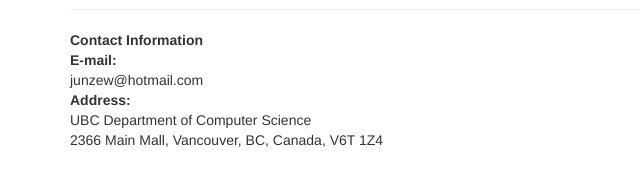
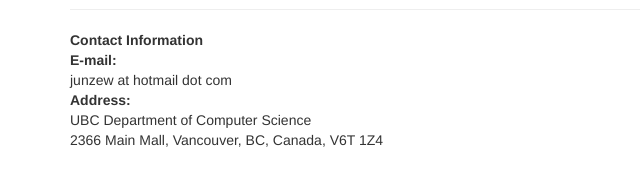
Before and after one commit to junzew/junzew.github.io, a plain HTML site: page index.html in a window 1280 px wide. Shown: the part 1459-1645 px from the top of the page, 0-640 px from the left. Drawn offline with nearby package versions, Linux system fonts and the light colour scheme.

Commit message:
Fix email address

```diff
--- a/index.html
+++ b/index.html
@@ -151,7 +151,7 @@
 		<b>Contact Information</b>
 		<dl>
 			<dt>E-mail: </dt>
-				<dd>junzew@hotmail.com</dd>
+				<dd>junzew at hotmail dot com</dd>
 			<dt>Address: </dt>
 				<dd>UBC Department of Computer Science </dd>
 				<dd>2366 Main Mall, Vancouver, BC, Canada, V6T 1Z4</dd>
```
